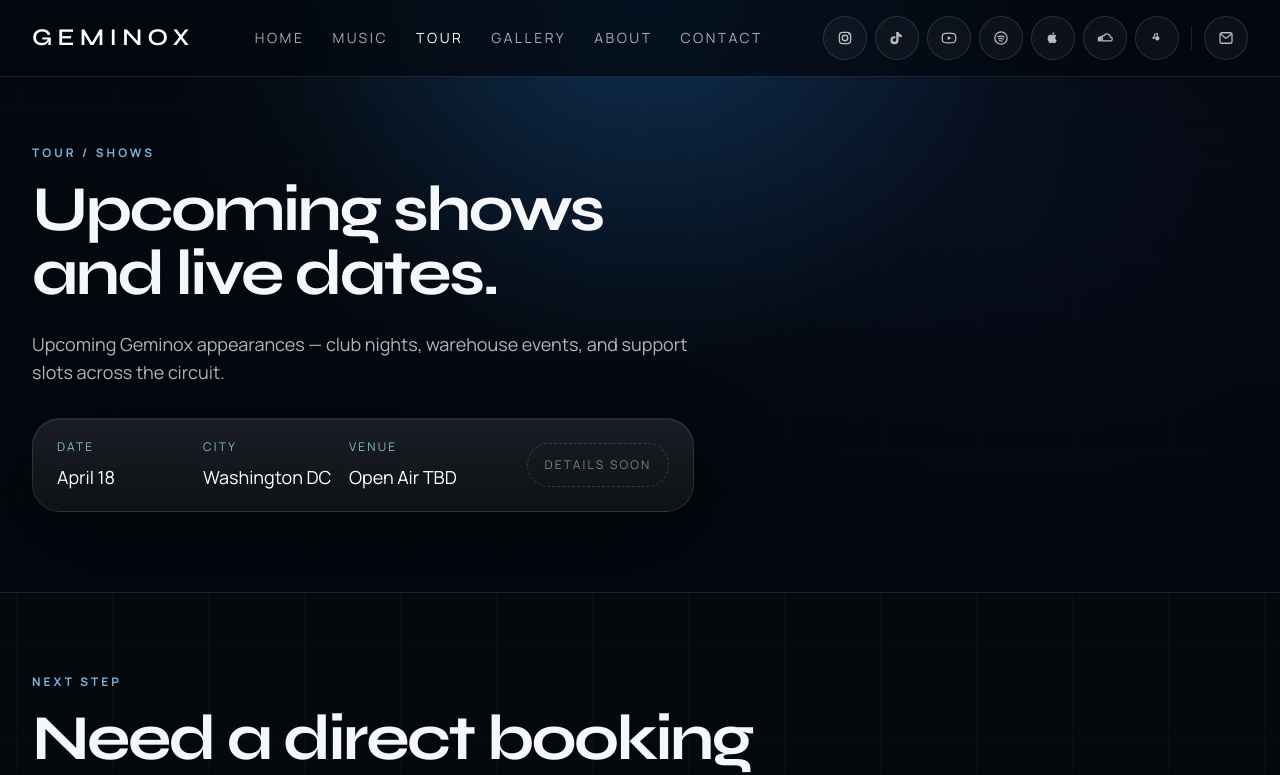
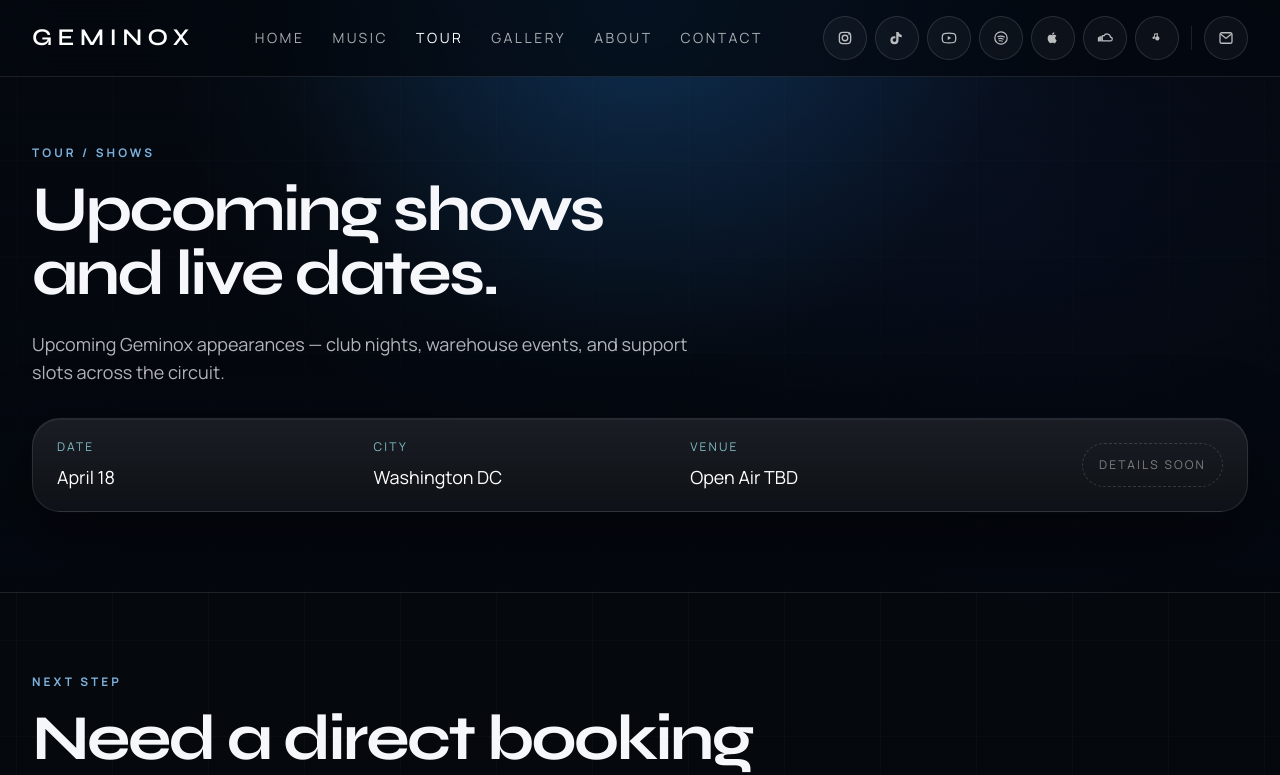
Before and after one commit to alihannnnn12/geminox-website, a Next.js app: page /tour in a window 1280 px wide. Shown: the top 775 px of the page. Built offline with nearby package versions, Linux system fonts and the light colour scheme.

Commit message:
Widen tour hero show panel layout

```diff
--- a/src/components/page-hero.tsx
+++ b/src/components/page-hero.tsx
@@ -24,10 +24,10 @@ export function PageHero({
           <div className="max-w-4xl">
             <h1 className="hero-title max-w-4xl text-balance">{title}</h1>
             <p className="section-copy mt-6 max-w-2xl text-lg">{description}</p>
-            {belowContent ? <div className="mt-8">{belowContent}</div> : null}
           </div>
           {children ? <div>{children}</div> : null}
         </div>
+        {belowContent ? <div className="mt-8">{belowContent}</div> : null}
       </div>
     </section>
   );
```
